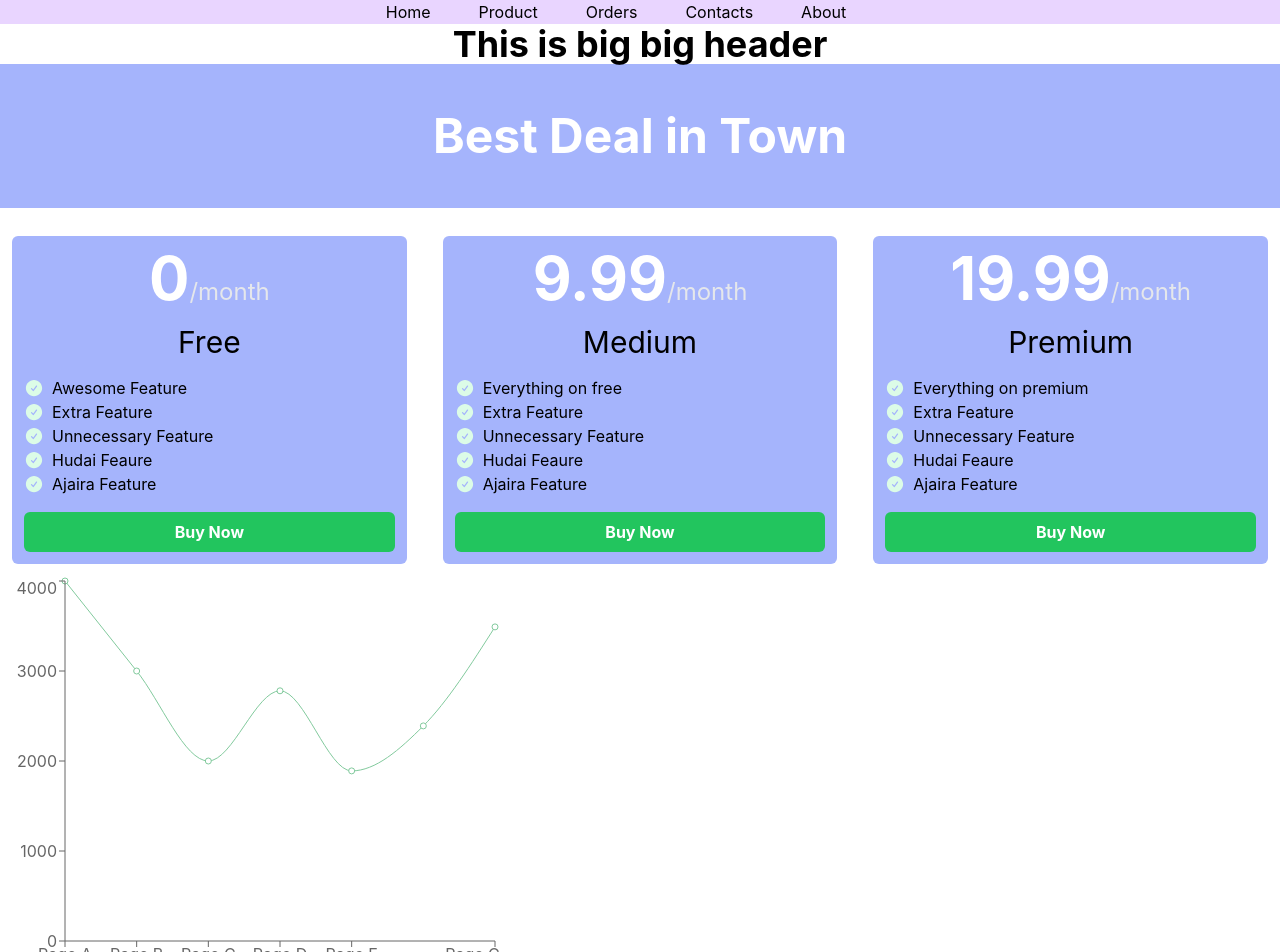
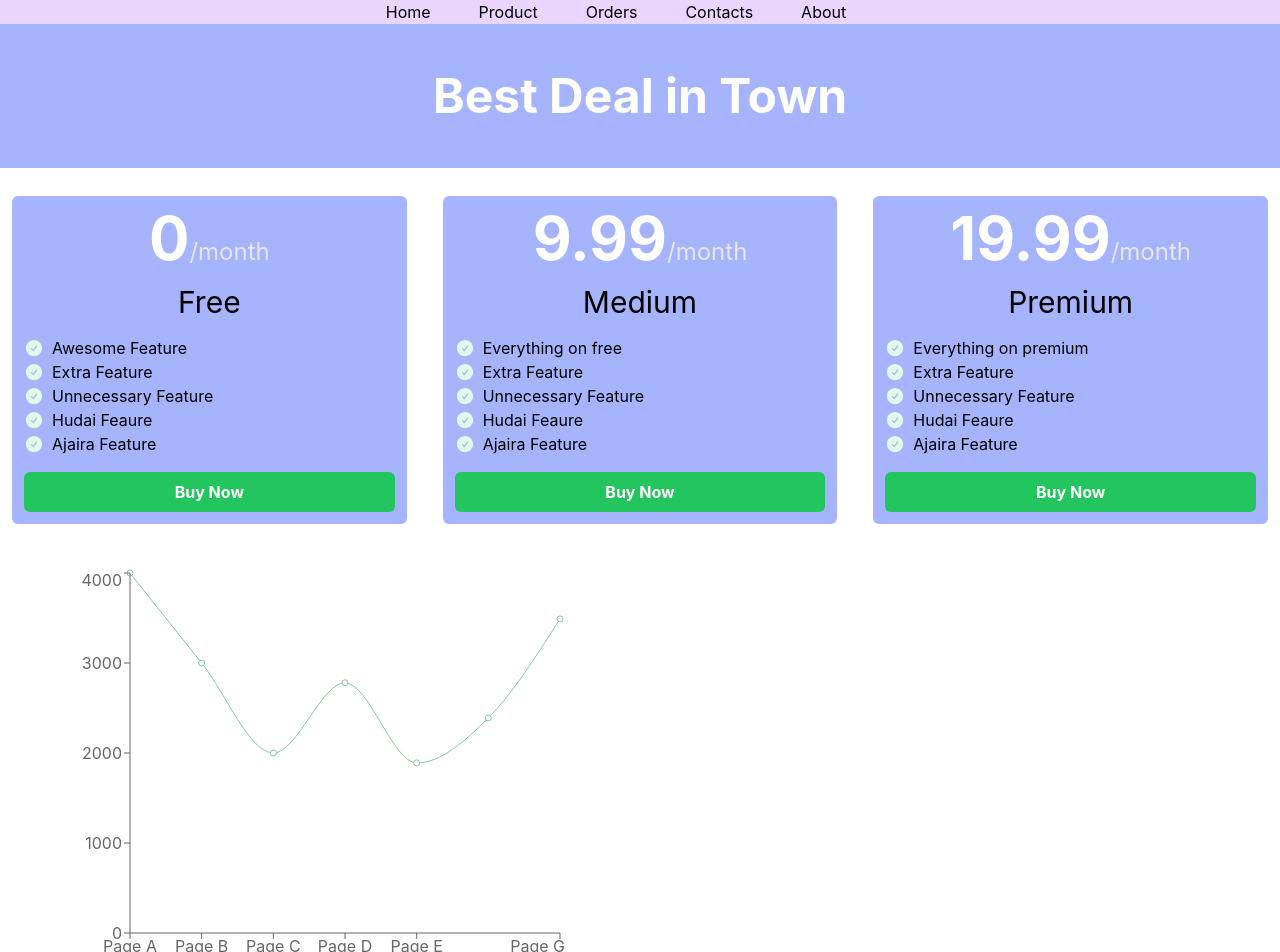
Before and after one commit to mostafizur610/price-club-react--tailwind, a React (Create React App) app: page / in a window 1280 px wide. Shown: the top 952 px of the page. Built offline with nearby package versions, Linux system fonts and the light colour scheme; no server answers.

Commit message:
added barchart and experiment with axios

```diff
--- a/package.json
+++ b/package.json
@@ -7,6 +7,7 @@
     "@testing-library/jest-dom": "^5.16.5",
     "@testing-library/react": "^13.4.0",
     "@testing-library/user-event": "^13.5.0",
+    "axios": "^1.0.0",
     "react": "^18.2.0",
     "react-dom": "^18.2.0",
     "react-scripts": "5.0.1",
--- a/src/App.js
+++ b/src/App.js
@@ -3,14 +3,17 @@ import './App.css';
 import NavBar from './Components/NavBar/NavBar';
 import Pricing from './Components/NavBar/Pricing/Pricing';
 import AssignmentMarks from './Components/AssignmentMarks/AssignmentMarks';
+import PhoneBar from './Components/PhoneBar/PhoneBar';
 
 function App() {
   return (
     <div className="App">
       <NavBar></NavBar>
-      <h1 className='font-bold text-4xl'>This is big big header</h1>
       <Pricing></Pricing>
-      <AssignmentMarks></AssignmentMarks>
+      <div className='flex justify-around gap-5 py-8 mb-12'>
+        <AssignmentMarks></AssignmentMarks>
+        <PhoneBar></PhoneBar>
+      </div>
     </div>
   );
 }
--- /dev/null
+++ b/src/Components/PhoneBar/PhoneBar.js
@@ -0,0 +1,35 @@
+import axios from 'axios';
+import React, { useEffect, useState } from 'react';
+import { BarChart, Bar, Cell, XAxis, YAxis, CartesianGrid, Tooltip, Legend, ResponsiveContainer } from 'recharts';
+
+const PhoneBar = () => {
+    const [phones, setPhone] = useState([]);
+    useEffect(() => {
+        axios.get('https://openapi.programming-hero.com/api/phones?search=iphone')
+            .then(data => {
+                const phonesLoaded = data.data.data;
+                const phoneData = phonesLoaded.map(phone => {
+                    const parts = phone.slug.split('-');
+                    const price = parseInt(parts[1]);
+                    const singlePhone = {
+                        name: phone.phone_name,
+                        price: price
+                    }
+                    return singlePhone;
+
+                })
+                console.log(phoneData);
+                setPhone(phoneData);
+            });
+    }, [])
+    return (
+        <BarChart width={500} height={400} data={phones}>
+            <Bar dataKey="price" fill="#8884d8" />
+            <XAxis dataKey="name" />
+            <YAxis />
+            <Tooltip></Tooltip>
+        </BarChart>
+    );
+};
+
+export default PhoneBar;
```
Also changed, not shown: 1 other file (tests, documents, lock files or other folders).
